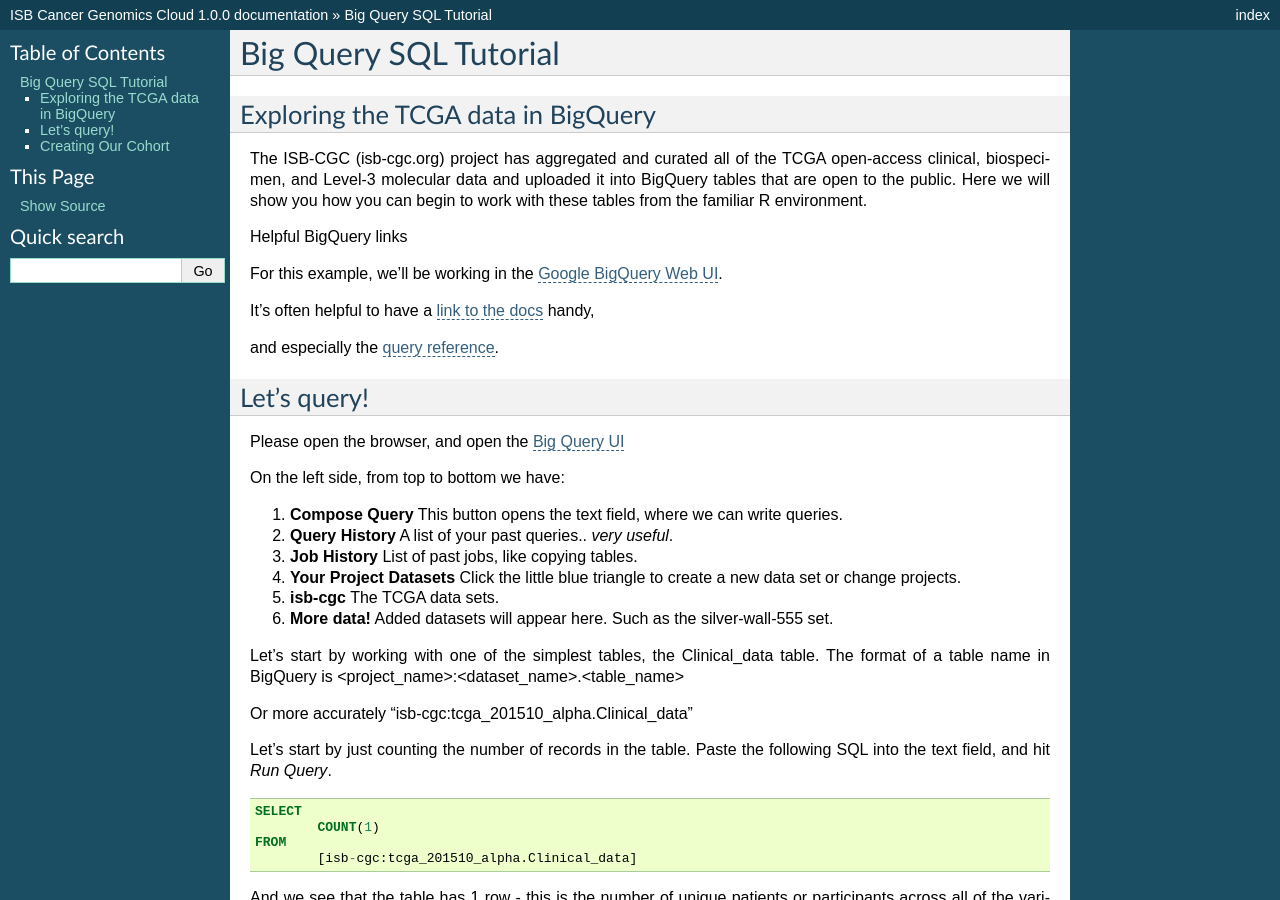
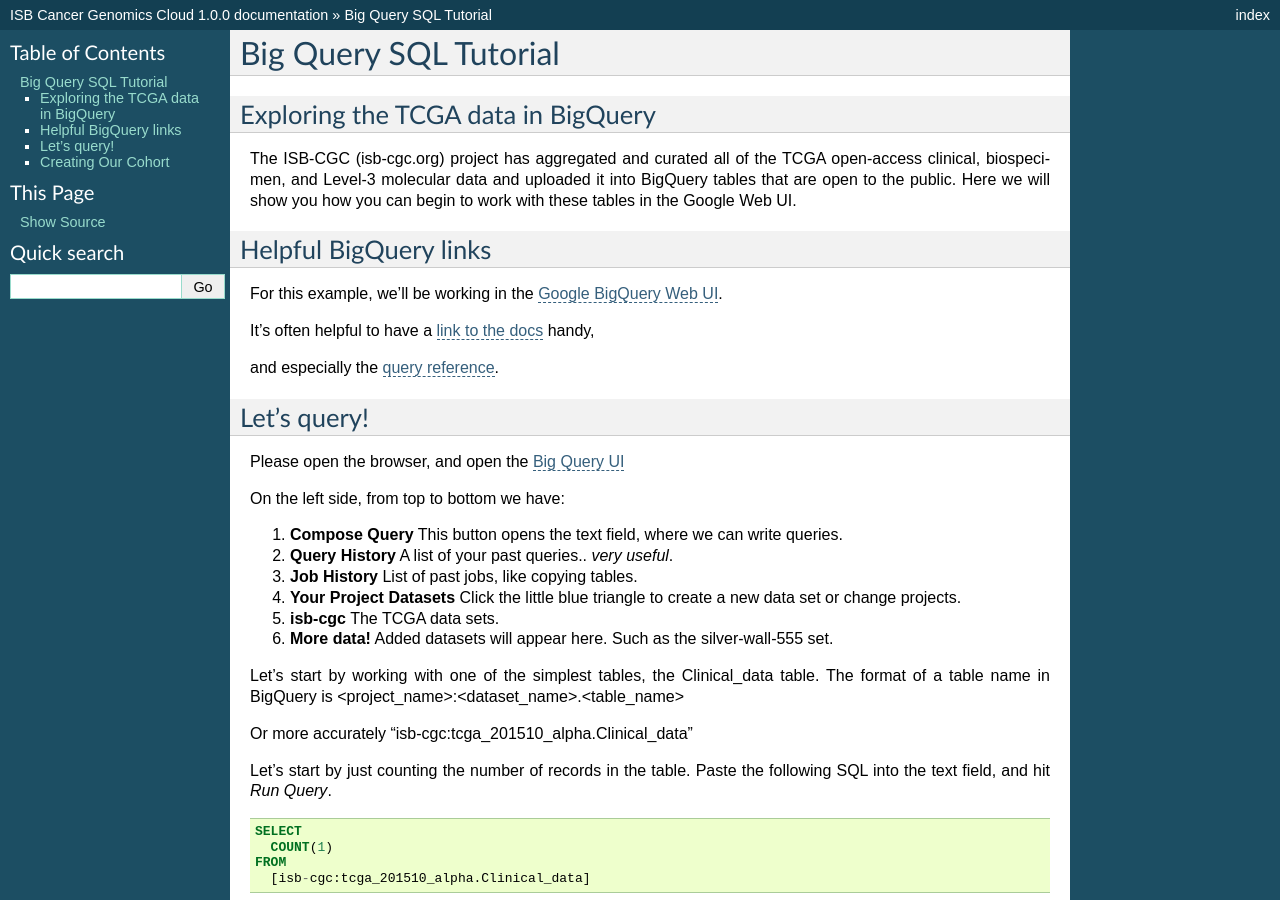
Before and after one commit to isb-cgc/readthedocs, a Sphinx documentation site: the page built from docs/source/sections/workshop/BQ_SQL_tut.rst, in a window 1280 px wide and 900 px high. Built offline with Sphinx 7.4.7, drawn with Linux system fonts in a browser that asks for light colours; pages that are not in the unit, such as notebooks, are missing from menus.

Commit message:
update on BQ_SQL_0903

```diff
--- a/docs/source/sections/workshop/BQ_SQL_tut.rst
+++ b/docs/source/sections/workshop/BQ_SQL_tut.rst
@@ -8,9 +8,10 @@
 The ISB-CGC (isb-cgc.org) project has aggregated and curated all of the TCGA
 open-access clinical, biospecimen, and Level-3 molecular data and uploaded it
 into BigQuery tables that are open to the public.  Here we will show you how
-you can begin to work with these tables from the familiar R environment.
+you can begin to work with these tables in the Google Web UI.
 
 Helpful BigQuery links
+----------------------
 
 For this example, we'll be working in the `Google BigQuery Web UI <https://cloud.google.com/bigquery>`_.
 
@@ -50,9 +51,9 @@
 .. code-block:: sql
 
 	SELECT
-		COUNT(1)
+	  COUNT(1)
 	FROM
-		[isb-cgc:tcga_201510_alpha.Clinical_data]
+	  [isb-cgc:tcga_201510_alpha.Clinical_data]
 
 
 And we see that the table has 1 row - this is the number of unique patients or participants across all of the various TCGA studies.
```
